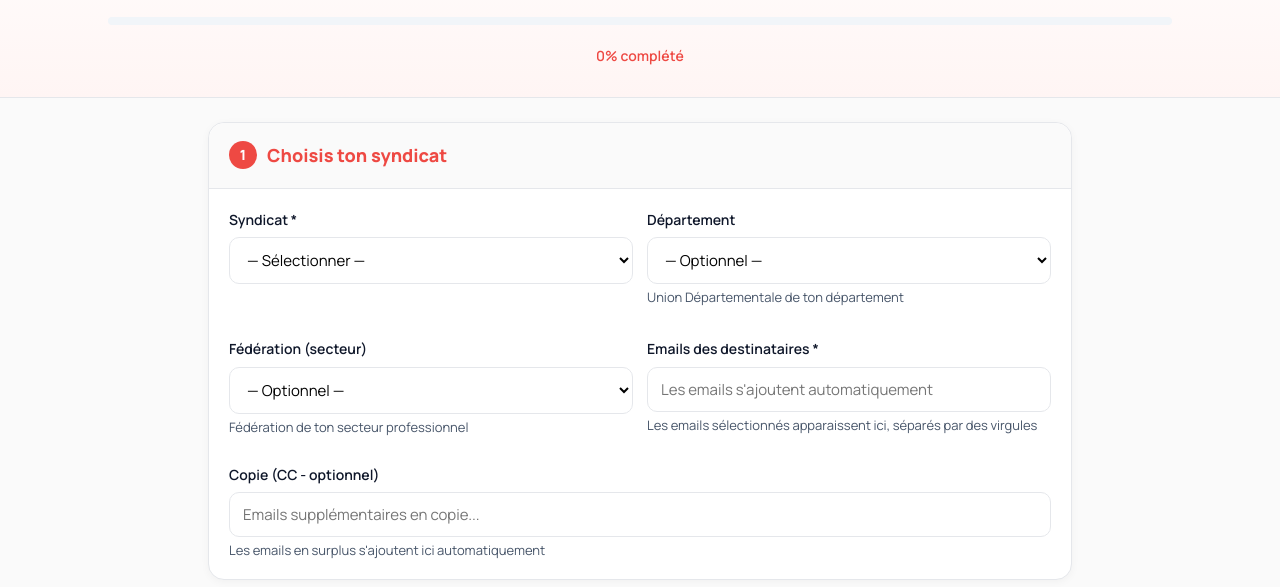
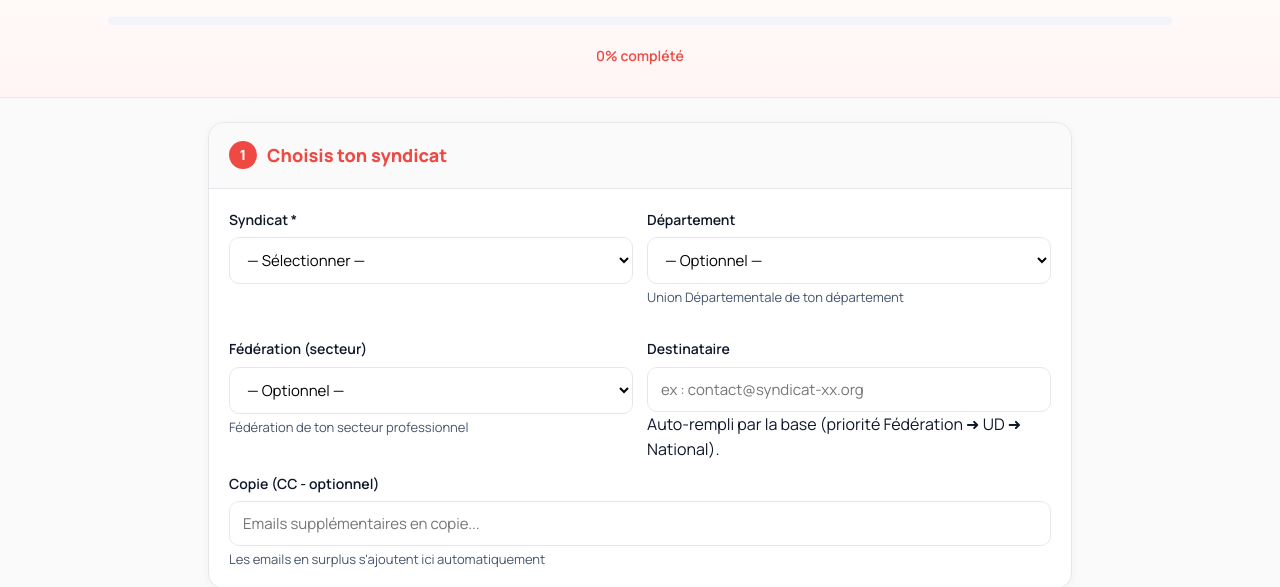
Before and after one commit to Mijnschatje/journeesansnous, a plain HTML site: page outil-mails.html in a window 1280 px wide. Shown: the part 222-809 px from the top of the page. Drawn offline with Linux system fonts and the light colour scheme.

Commit message:
Update outil-mails.html

```diff
--- a/outil-mails.html
+++ b/outil-mails.html
@@ -146,9 +146,26 @@
             <div class="helper">Fédération de ton secteur professionnel</div>
           </div>
           <div class="form-group">
-            <label for="destinataire">Emails des destinataires * <span class="field-check" id="check-destinataire">✓</span></label>
-            <input id="destinataire" type="text" placeholder="Les emails s'ajoutent automatiquement" required />
-            <div class="helper">Les emails sélectionnés apparaissent ici, séparés par des virgules</div>
+           <!-- Champ email protégé contre l’autofill du navigateur -->
+<!-- On ajoute un champ invisible pour "piéger" l'autofill -->
+<input type="email" name="fake_email" autocomplete="email"
+       style="position:absolute;left:-9999px;opacity:0;width:0;height:0;border:0;padding:0"
+       tabindex="-1" aria-hidden="true">
+
+<label for="destinataire">Destinataire</label>
+<input
+  id="destinataire"
+  name="destinataire_os"
+  type="email"
+  inputmode="email"
+  placeholder="ex : contact@syndicat-xx.org"
+  autocomplete="off"
+  autocapitalize="off"
+  spellcheck="false"
+  style="flex:1"
+/>
+<div class="muted">Auto-rempli par la base (priorité Fédération ➜ UD ➜ National).</div>
+
           </div>
         </div>
         <div class="form-group" style="margin-top:10px">
```
